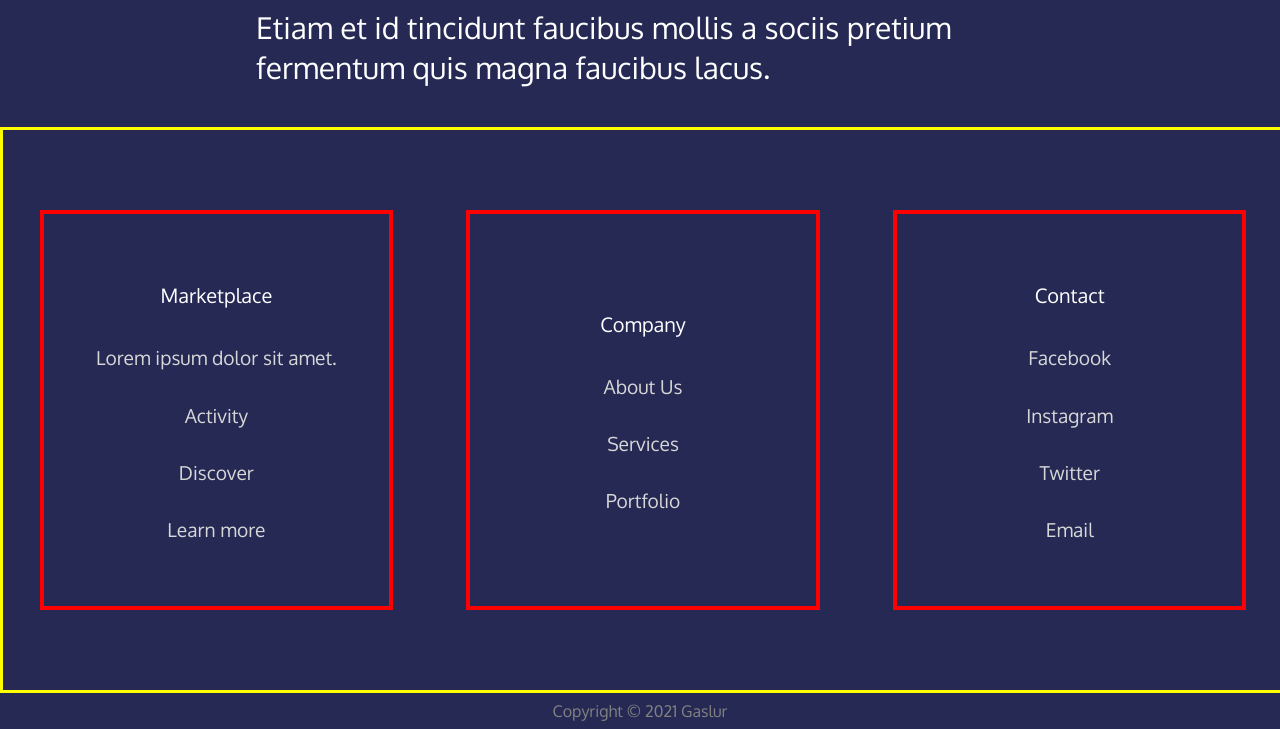
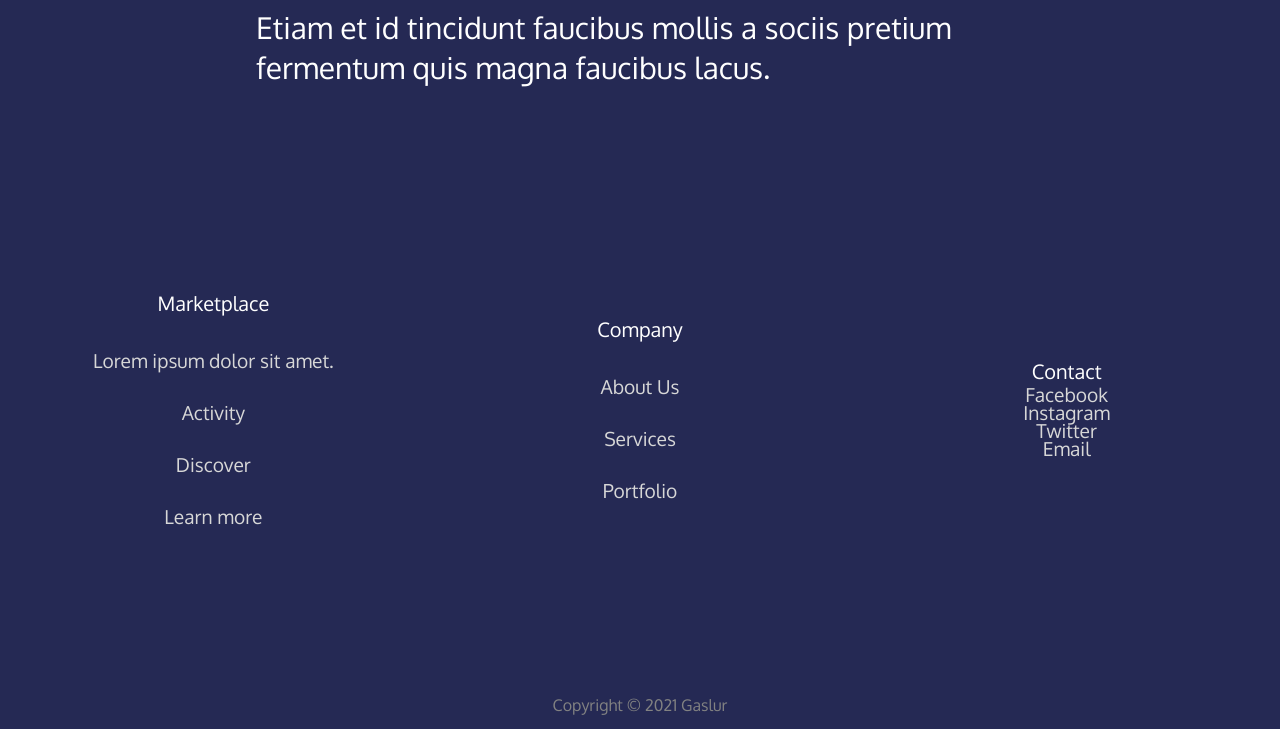
Before and after one commit to Amestarter/amestarter.com, a plain HTML site: page NEW-SITE/index.html in a window 1280 px wide. Shown: the part 4217-4946 px from the top of the page. Drawn offline with Linux system fonts and the light colour scheme; a web font is replaced by a local one.

Commit message:
fiex the overflow issue

```diff
--- a/NEW-SITE/index.html
+++ b/NEW-SITE/index.html
@@ -482,20 +482,21 @@
             Etiam et id tincidunt faucibus mollis a sociis pretium fermentum quis magna faucibus lacus.
           </div>
           <div class="footer-navigate">
-            <div class="nav">
+            <div class="nav" style="margin:30px;">
               <h5>Marketplace</h5>
               <p>Lorem ipsum dolor sit amet.</p>
               <p>Activity</p>
               <p>Discover</p>
               <p>Learn more</p>
             </div>
-            <div class="nav">
+            <div class="nav" style="margin:30px;">
               <h5>Company</h5>
               <p>About Us</p>
               <p>Services</p>
               <p>Portfolio</p>
             </div>
-            <div class="nav">
+            <div class="nav" style="margin:30px;">
+              <div class="nav" >
               <h5>Contact</h5>
               <p>Facebook</p>
               <p>Instagram</p>
--- a/NEW-SITE/styles/style.scss
+++ b/NEW-SITE/styles/style.scss
@@ -2,6 +2,7 @@ body {
     margin: 0;
     padding:0;
     background-color: #252954;
+    overflow-x: hidden;
 
   }
   ::-webkit-scrollbar{
@@ -13,6 +14,7 @@ body {
   }
   html{
     scroll-behavior: smooth;
+    overflow-x: hidden;
   }
   *{
     // font-family: 'Ceviche One', cursive !important;
@@ -487,7 +489,7 @@ body {
       // border:1px solid green;
       margin:0;
       display: flex;
-      height:300px;
+      height:200px;
     }
 
     .footer-navigate{
@@ -640,7 +642,7 @@ body {
       justify-content: center;
       align-items: center;
       width:100%;
-      gap:2rem;
+      // gap:2rem;
     }
   }
   @media screen and (max-width: 825px){
@@ -1519,21 +1521,22 @@ overflow: hidden;
 }
 .stop-scrolling {
 	height: 100%;
-	overflow: hidden;
+	overflow-y: hidden;
 }
 .footer-navigate{
-  border:3px solid yellow;
+  // border:3px solid yellow;
   height:50vh;
   justify-content: space-around;
   padding:10vh 0;
 }
 .nav{
-  border:4px solid red;
+  // border:4px solid red;
   display: flex;
   flex-direction: column;
   align-items: center;
   justify-content: center;
   gap:10%;
+  margin: 30px;
   width:27%;
 }
 
```
Also changed, not shown: NEW-SITE/styles/dist/style.css, NEW-SITE/styles/style.css, 1 other file.
